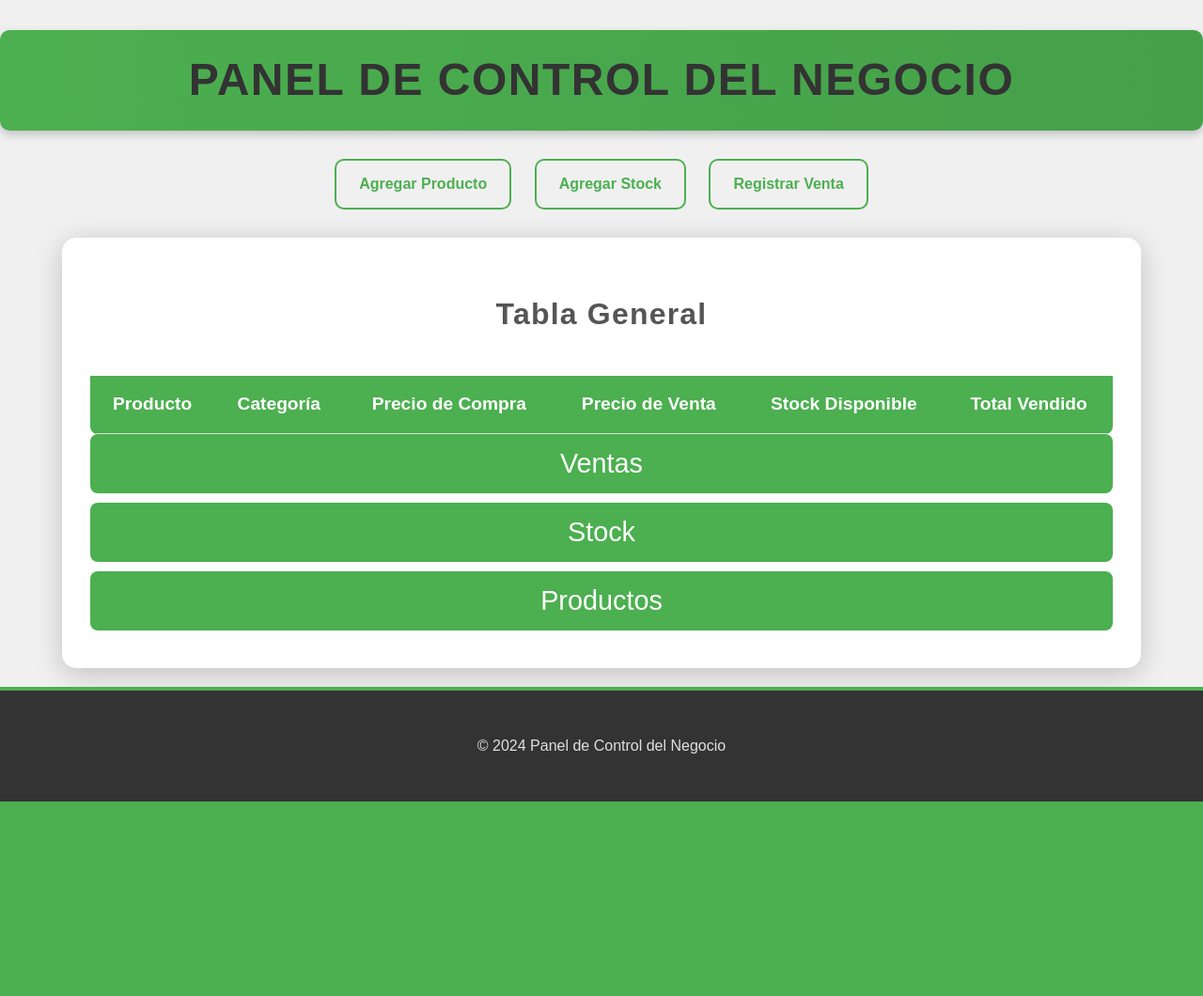
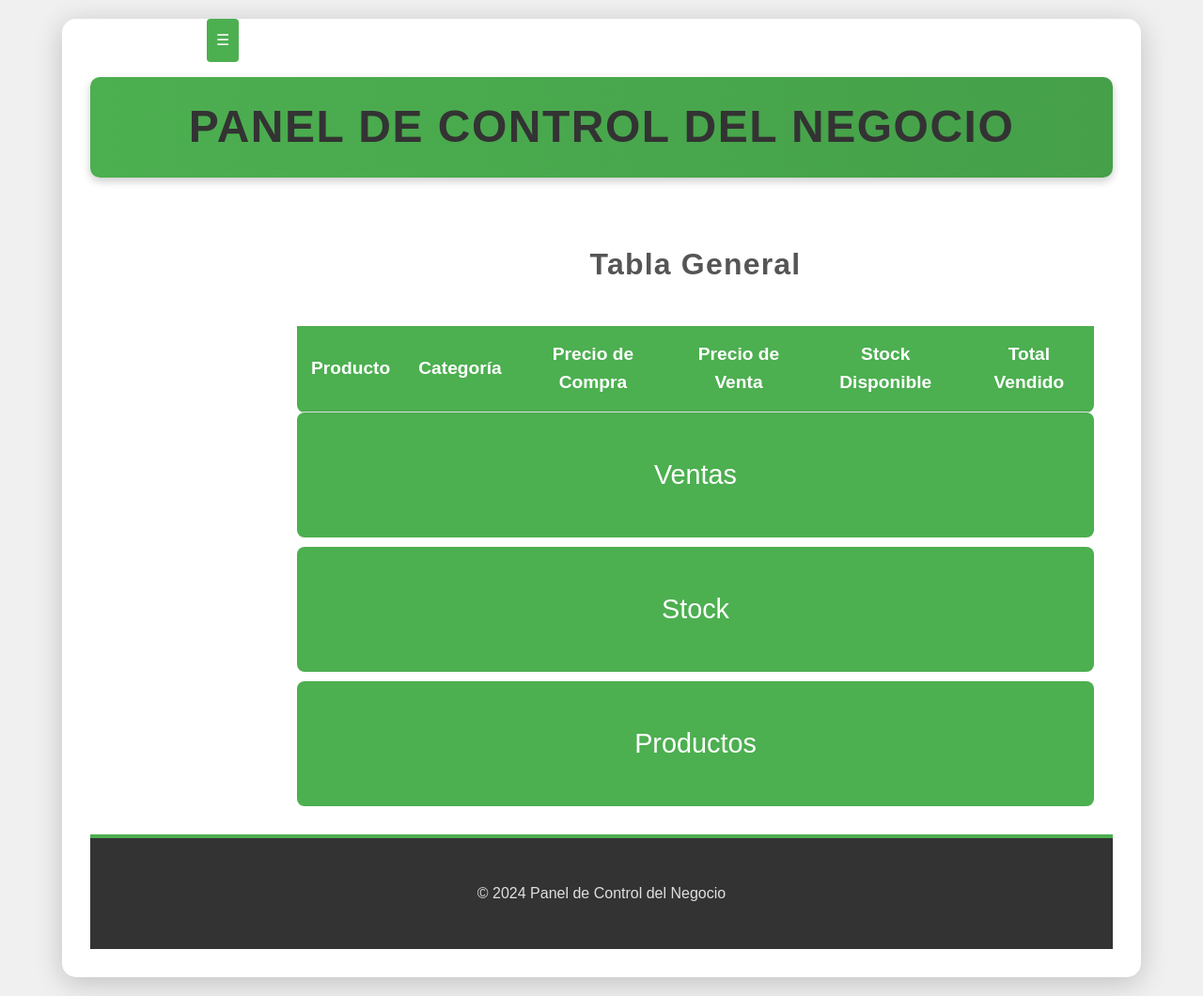
Before and after one commit to FrancoLima24/ProVen, a Flask app: page / in a window 1280 px wide. Shown: the whole page at 94% size. Before the commit the page ends 853 px from the top, so only its background shows below. Run offline with Flask 3, Linux system fonts and the light colour scheme; lists and menus that the app fills with data are empty.

Commit message:
Primer commit

```diff
--- a/static/style.css
+++ b/static/style.css
@@ -81,7 +124,7 @@ h2 {
     cursor: pointer;
     background-color: #4CAF50;
     color: white;
-    padding: 15px;
+    padding: 50px;
     text-align: center;
     font-size: 1.8rem;
     border: none;
@@ -114,12 +157,29 @@ h2 {
 .scrollable-table {
     max-height: 300px;
     overflow-y: auto;
+    overflow-x: hidden;
     border-radius: 8px;
     margin-top: 10px;
 }
 
 .accordion-content.active .scrollable-table {
     transform: scale(1.02);
+}
+
+/* Achicar y centrar los buscadores */
+input[type="text"] {
+    width: 50%; /* Reducir el ancho */
+    padding: 8px; /* Ajustar el relleno */
+    margin: 10px auto; /* Centrar el buscador */
+    border: 1px solid #ccc;
+    border-radius: 6px;
+    font-size: 0.9rem; /* Reducir el tamaño de la fuente */
+
+}
+
+/* Asegurar que los buscadores se muestren centrados cuando se despliega el acordeón */
+.accordion-content.active input[type="text"] {
+    display: block;
 }
 
 /* Listado de Productos y Stock */
@@ -193,7 +253,7 @@ a {
     padding: 12px 24px;
     border: 2px solid #4CAF50;
     border-radius: 10px;
-    margin: 10px;
+    margin: 14px;
     text-align: center;
     transition: color 0.3s ease, background-color 0.3s ease, transform 0.3s ease;
 }
@@ -210,21 +270,116 @@ a:hover {
     margin: 20px 0;
 }
 
-/* Input de búsqueda */
-input[type="text"] {
-    width: 100%;
-    padding: 12px;
-    margin-bottom: 15px;
-    border: 1px solid #ccc;
-    border-radius: 6px;
-    font-size: 1rem;
-    box-shadow: 0 2px 5px rgba(0, 0, 0, 0.1);
-    display: none;
+
+/* Personalización de la barra lateral */
+.sidebar {
+    position: fixed;
+    top: 0;
+    left: -200px; /* Oculta inicialmente la barra lateral */
+    width: 200px;
+    height: 100vh; /* Asegura que ocupe toda la altura de la ventana */
+    background-color: #8cf47c93;
+    padding-top: 20px;
+    overflow-y: auto; /* Habilitar scroll vertical */
+    overflow-x: hidden; /* Evitar scroll horizontal */
+    transition: left 0.4s ease-in-out;
+    z-index: 1000;
 }
 
-.accordion-content.active input[type="text"] {
+
+
+
+.sidebar.active {
+    left: 0; /* Muestra la barra lateral */
+}
+
+.sidebar a {
+    color: #4CAF50;
+    padding: 5px 10px; /* Reducir el padding para más espacio */
+    text-decoration: none;
+    font-size: 0.9rem; /* Ajustar el tamaño de fuente para más enlaces */
     display: block;
+    transition: background-color 0.3s ease;
 }
+
+
+.sidebar a:hover {
+    background-color: #fff;
+    color: #333;
+}
+
+/* Estilos del contenido principal */
+.main-container {
+    margin-left: 200px; /* Ajustamos el contenido cuando la barra está visible */
+    padding: 20px;
+    transition: margin-left 0.4s ease-in-out; /* Animación suave */
+}
+
+.sidebar.active ~ .main-container {
+    margin-left: 200px; /* Deja espacio cuando la barra lateral está visible */
+}
+
+/* Botón para ocultar/mostrar la barra lateral */
+.toggle-sidebar-btn {
+    position: absolute;
+    top: 20px;
+    left: 220px;
+    background-color: #4CAF50;
+    color: white;
+    padding: 10px;
+    cursor: pointer;
+    border-radius: 4px;
+    z-index: 1001; /* Para asegurar que esté sobre el contenido */
+    transition: left 0.4s ease-in-out;
+}
+
+.sidebar.active + .toggle-sidebar-btn {
+    left: 220px; /* Se ajusta cuando la barra está visible */
+}
+
+.sidebar.inactive + .toggle-sidebar-btn {
+    left: 20px; /* Mueve el botón hacia el borde cuando la barra está oculta */
+}
+
+/* Animación de desvanecimiento */
+@keyframes fadeInLeft {
+    from {
+        opacity: 0;
+        transform: translateX(-100%);
+    }
+    to {
+        opacity: 1;
+        transform: translateX(0);
+    }
+}
+
+.sidebar.active {
+    animation: fadeInLeft 0.5s ease forwards;
+}
+
+@keyframes fadeOutLeft {
+    from {
+        opacity: 1;
+        transform: translateX(0);
+    }
+    to {
+        opacity: 0;
+        transform: translateX(-100%);
+    }
+}
+
+.sidebar.inactive {
+    animation: fadeOutLeft 0.5s ease forwards;
+}
+
+/* Estilo adicional para el cuerpo */
+body {
+    font-family: 'Arial', sans-serif;
+    margin: 0;
+    padding: 0;
+    transition: background-color 0.3s ease, color 0.3s ease;
+}
+
 
 /* Footer */
 footer {
--- a/templates/add_product.html
+++ b/templates/add_product.html
@@ -6,6 +6,8 @@
     <title>Agregar Producto</title>
     <link rel="stylesheet" href="{{ url_for('static', filename='style.css') }}">
 </head>
+
+<div class="container">
 <body>
     <form method="POST" action="{{ url_for('add_product') }}" class="add-product-form">
         <h1>Agregar Producto</h1>
@@ -35,4 +37,5 @@
         <a href="{{ url_for('index') }}" class="btn btn-secondary">Volver a la lista</a>
     </form>
 </body>
+</body>
 </html>
--- a/templates/index.html
+++ b/templates/index.html
@@ -8,23 +8,36 @@
     <script src="https://cdnjs.cloudflare.com/ajax/libs/jquery/3.6.0/jquery.min.js"></script>
 </head>
 <body>
+    <div class="toggle-sidebar-btn" id="toggleSidebarBtn">☰</div>
+
+    <!-- Barra lateral de navegación -->
+    <nav class="sidebar" id="sidebar">
+        <a href="{{ url_for('add_product') }}" class="action-link">Agregar Producto</a>
+        <a href="{{ url_for('add_stock') }}" class="action-link">Agregar Stock</a>
+        <a href="{{ url_for('add_sale') }}" class="action-link">Registrar Venta</a>
+        <a href="#promociones-activas">Promociones Activas</a>
+        <a href="#historial-precios">Historial de Precios</a>
+        <a href="#reportes">Reportes</a>
+        <a href="#alertas">Alertas y Notificaciones</a>
+        <a href="#simulacion-escenarios">Simulación de Escenarios</a>
+        <a href="#configuracion-sistema">Configuración del Sistema</a>
+        <a href="#gestion-usuarios">Gestión de Usuarios</a>
+    </nav>
+
+    <div class="container">
 
     <header>
         <h1>Panel de Control del Negocio</h1>
     </header>
 
-    <div class="link-container">
-        <a href="{{ url_for('add_product') }}" class="action-link">Agregar Producto</a>
-        <a href="{{ url_for('add_stock') }}" class="action-link">Agregar Stock</a>
-        <a href="{{ url_for('add_sale') }}" class="action-link">Registrar Venta</a>
-    </div>
+    <!-- Contenedor principal ajustado para la barra lateral -->
+    <div class="main-container">
 
-    <div class="container">
+
 
         <!-- Sección de Información General -->
-        <section class="general-info">
+        <section id="general-info" class="general-info">
             <h2 class="fixed-title">Tabla General</h2>
-            <input type="text" id="general-search" placeholder="Buscar en Información General">
             <div class="scrollable-table">
                 <table class="info-general-table">
                     <thead>
@@ -44,8 +57,8 @@
                             <td>{{ producto.categoria }}</td>
                             <td>{{ producto.precio_compra }}</td>
                             <td>{{ producto.precio_venta }}</td>
-                                <td>{{ producto.stock|length }}</td> <!-- Cantidad de stock disponible -->
-                                <td>{{ producto.ventas|length }}</td> <!-- Total de ventas -->
+                            <td>{{ producto.stock|length }}</td>
+                            <td>{{ producto.ventas|length }}</td>
                         </tr>
                         {% endfor %}
                     </tbody>
@@ -53,11 +66,11 @@
             </div>
         </section>
 
-        <!-- Tabla de Ventas -->
-        <section class="ventas-info">
+        <!-- Sección de Ventas -->
+        <section id="ventas-info" class="ventas-info">
             <button class="accordion-button">Ventas</button>
             <div class="accordion-content">
-                <input type="text" id="ventas-search" placeholder="Buscar en Ventas">
+                <input type="text" id="ventas-search" placeholder="Buscar en Ventas" onkeyup="filterTable('ventas-search', 'ventas-table')">
                 <div class="scrollable-table">
                     <table class="ventas-table">
                         <thead>
@@ -81,11 +94,11 @@
             </div>
         </section>
 
-        <!-- Tabla de Stock -->
-        <section class="stock-info">
+        <!-- Sección de Stock -->
+        <section id="stock-info" class="stock-info">
             <button class="accordion-button">Stock</button>
             <div class="accordion-content">
-                <input type="text" id="stock-search" placeholder="Buscar en Stock">
+                <input type="text" id="stock-search" placeholder="Buscar en Stock" onkeyup="filterTable('stock-search', 'stock-table')">
                 <div class="scrollable-table">
                     <table class="stock-table">
                         <thead>
@@ -113,11 +126,11 @@
             </div>
         </section>
 
-        <!-- Tabla de Productos -->
-        <section class="productos-info">
+        <!-- Sección de Productos -->
+        <section id="productos-info" class="productos-info">
             <button class="accordion-button">Productos</button>
             <div class="accordion-content">
-                <input type="text" id="productos-search" placeholder="Buscar en Productos">
+                <input type="text" id="productos-search" placeholder="Buscar en Productos" onkeyup="filterTable('productos-search', 'productos-table')">
                 <div class="scrollable-table">
                     <table class="productos-table">
                         <thead>
```
Also changed, not shown: other parts of static/style.css (+43 -33 lines), forms.py (+0 -7 lines), static/scripts.js (+65 -17 lines), templates/add_sale.html (+6 -2 lines), templates/add_stock.html (+5 -22 lines). Lines whose indentation alone changed are shown as unchanged.
